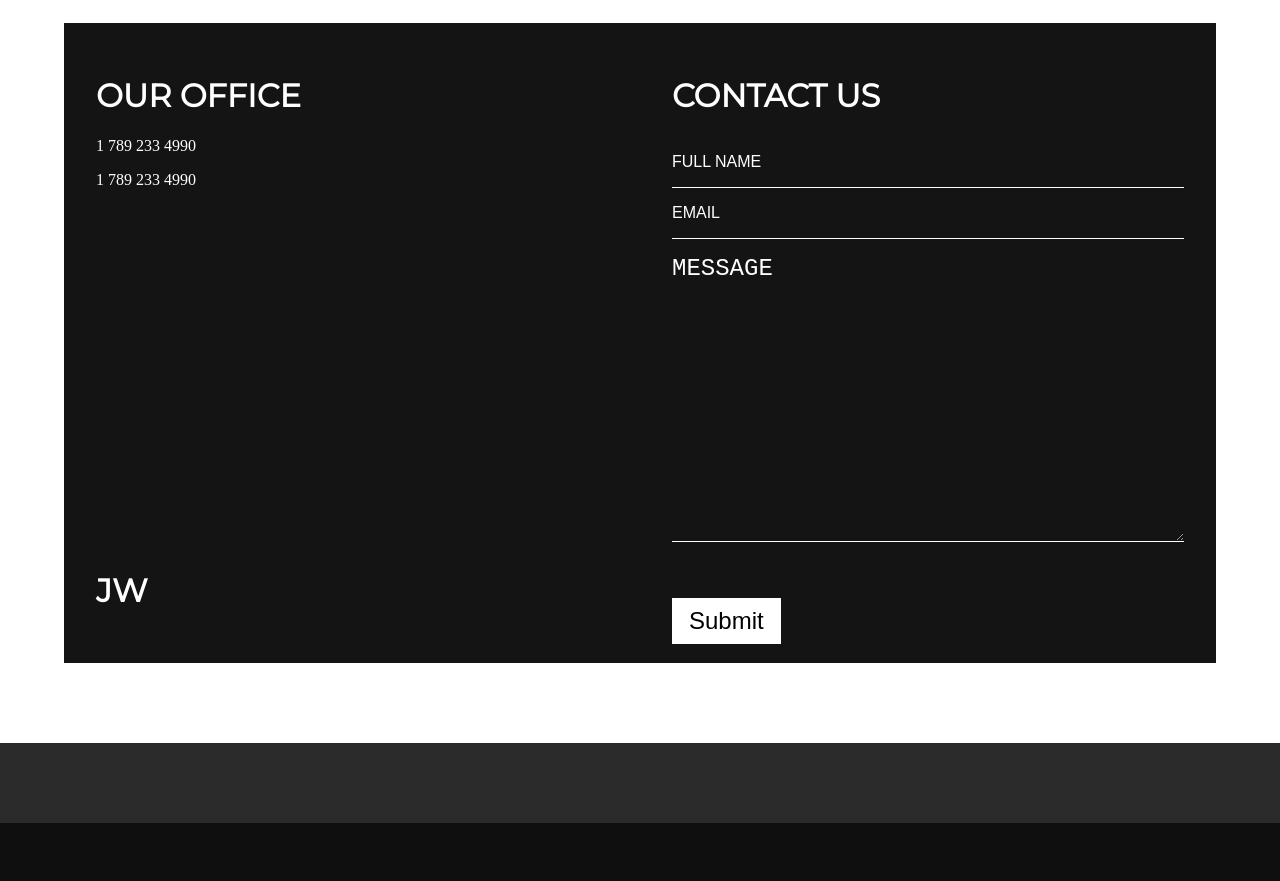
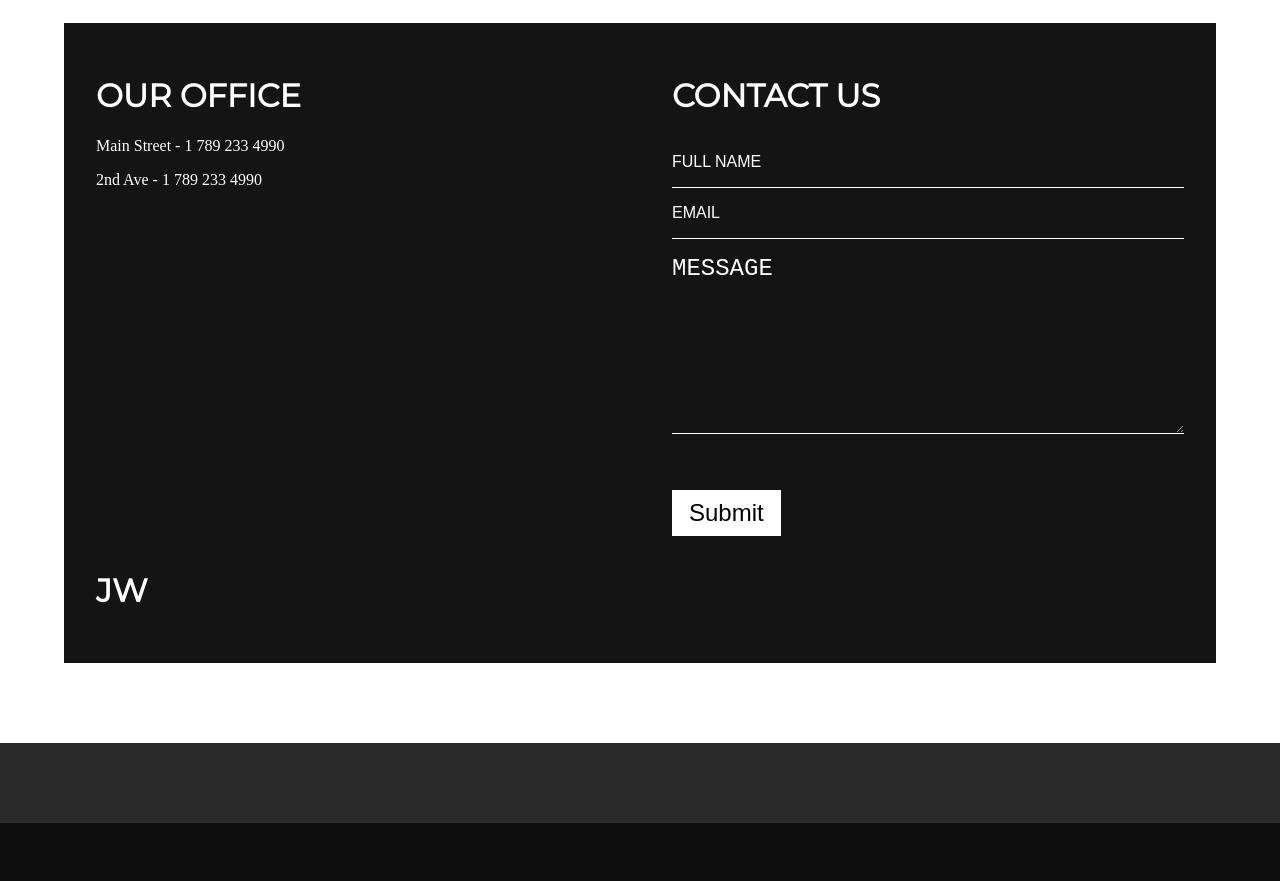
Before and after one commit to hkennedyvi/project, a Vue app in the folder client/: page / in a window 1280 px wide. Shown: the part 3720-4601 px from the top of the page. Built offline with nearby package versions, Linux system fonts and the light colour scheme; a web font is replaced by a local one.

Commit message:
contact size edit

```diff
--- a/client/src/components/Contact.vue
+++ b/client/src/components/Contact.vue
@@ -4,8 +4,8 @@
       <div class="leftside">
         <div>
           <h1>OUR OFFICE</h1>
-          <p>1 789 233 4990</p>
-          <p>1 789 233 4990</p>
+          <p>Main Street - 1 789 233 4990</p>
+          <p>2nd Ave - 1 789 233 4990</p>
         </div>
         <div>
           <h1>JW</h1>
@@ -15,15 +15,10 @@
       <div class="rightside">
         <h1>CONTACT US</h1>
         <form class="contact-form" action>
-          <!-- <label class="contact-label" for="">Name: -->
           <input class="contact-input" type="text" placeholder="FULL NAME" />
-          <!-- </label> -->
-          <!-- <label for="">Email: -->
           <input class="contact-input" type="text" placeholder="EMAIL" />
-          <!-- </label> -->
-          <!-- <label class="contact-label" for="">Message:</label> -->
-          <textarea class="contact-textarea" name id cols="30" rows="10" placeholder="MESSAGE"></textarea>
-          <input class="contact-submit" type="submit" />
+          <textarea class="contact-textarea" name id cols="30" rows="6" placeholder="MESSAGE"></textarea>
+          <input class="contact-submit" type="submit" v-on:click="submitForm" />
         </form>
       </div>
     </div>
@@ -33,6 +28,11 @@
 <script>
 export default {
   name: "Contact",
+  methods: {
+    submitForm(e) {
+      e.preventDefault();
+    },
+  },
 };
 </script>
 
@@ -111,4 +111,8 @@ export default {
   align-self: flex-start;
   border: solid white 1px;
 }
+
+.contact-submit:hover {
+  cursor: pointer;
+}
 </style>
```
